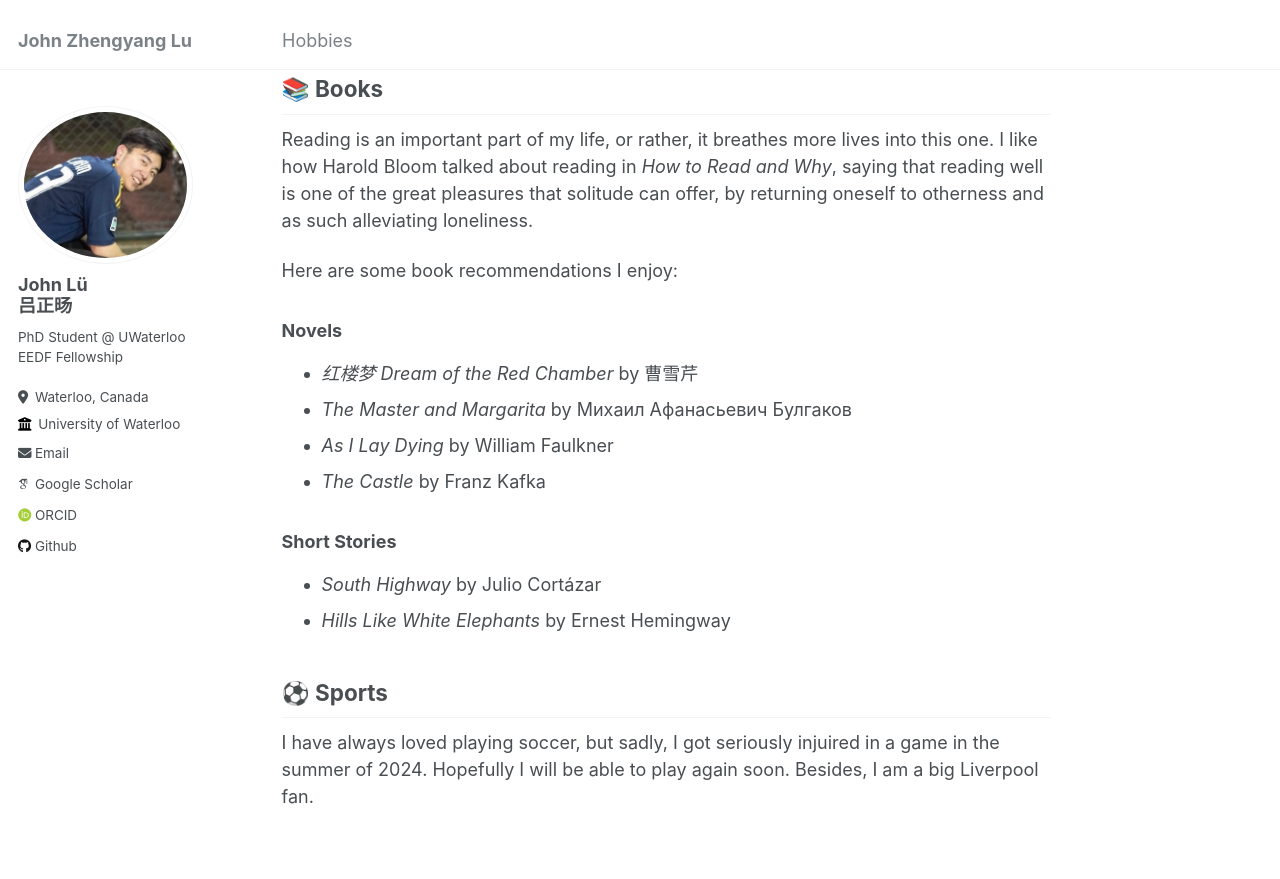
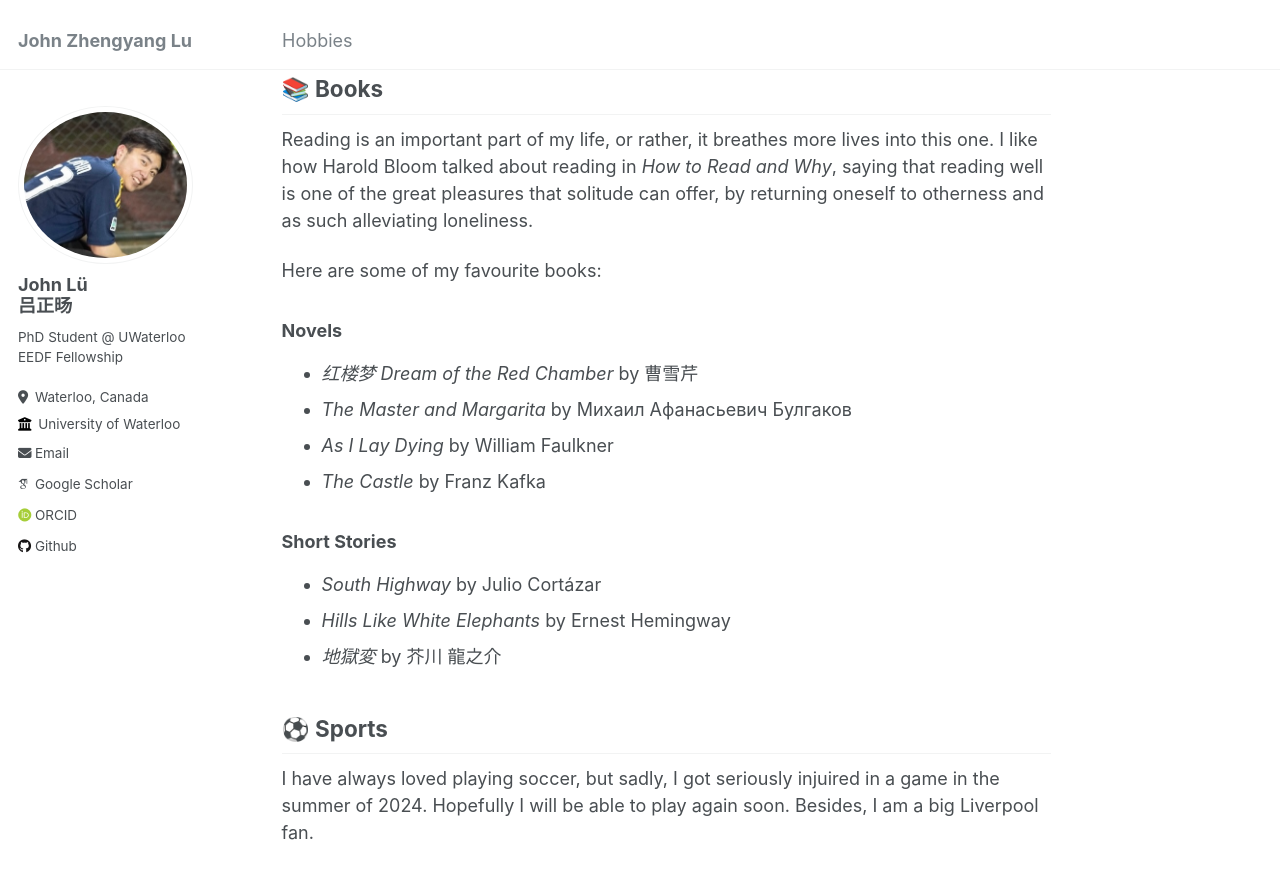
Before and after one commit to JohnLyu2/johnlyu2.github.io, a Jekyll site: the page built from _pages/hobbies.md, in a window 1280 px wide and 900 px high, scrolled down 683 px. Shown: the top 879 px of the window. Built offline with Jekyll 4.4.1, drawn with Linux system fonts in a browser that asks for light colours; some web fonts are replaced.

Commit message:
add contents in Books

```diff
--- a/_pages/hobbies.md
+++ b/_pages/hobbies.md
@@ -20,7 +20,7 @@ I enjoy listening to music a lot and appreciate most genres. Here are some of my
 ## 📚 Books ##
 Reading is an important part of my life, or rather, it breathes more lives into this one. I like how Harold Bloom talked about reading in *How to Read and Why*, saying that reading well is one of the great pleasures that solitude can offer, by returning oneself to otherness and as such alleviating loneliness.
 
-Here are some book recommendations I enjoy:
+Here are some of my favourite books:
 
 ### Novels
 - *红楼梦 Dream of the Red Chamber* by 曹雪芹
@@ -31,6 +31,7 @@ Here are some book recommendations I enjoy:
 ### Short Stories
 - *South Highway* by Julio Cortázar
 - *Hills Like White Elephants* by Ernest Hemingway
+- *地獄変* by 芥川 龍之介
 
 ## ⚽ Sports ##
 
```
